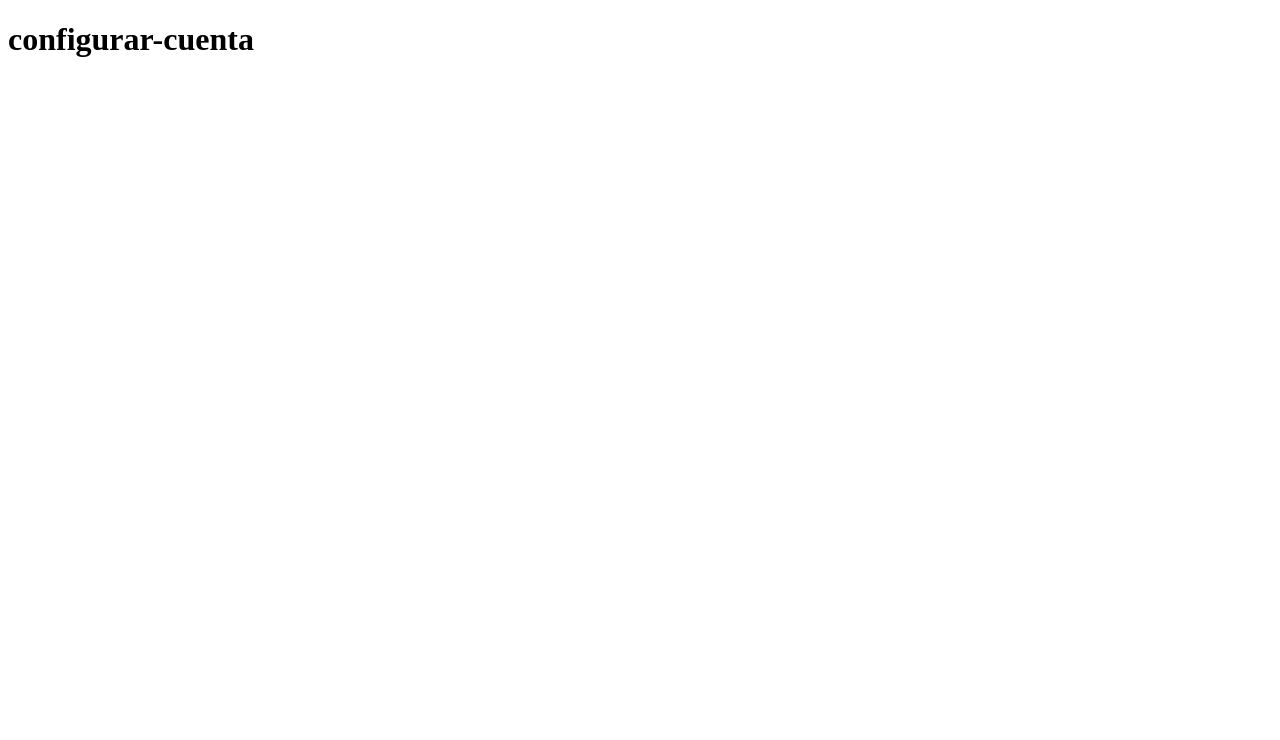
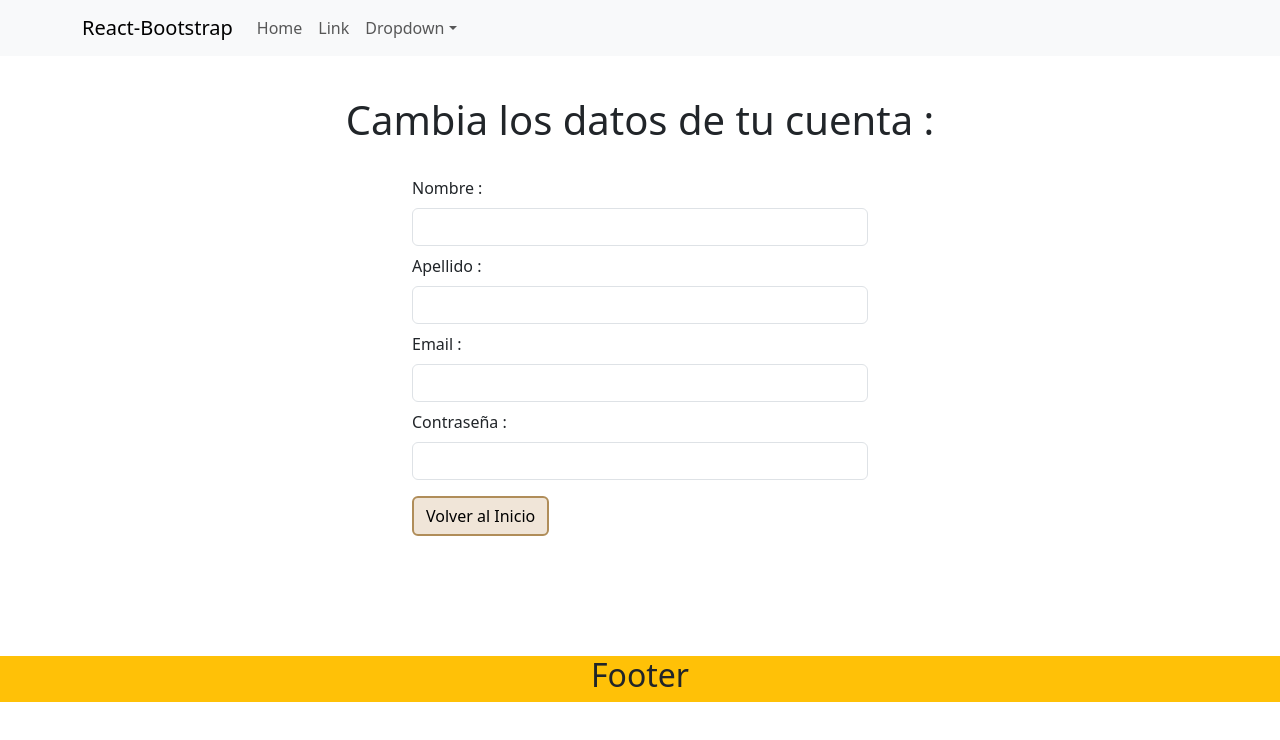
Before and after one commit to djauguust/Grupo2-TP3-Front-Restaurant-RollingCode, a React (Vite) app: page /Configurar-Cuenta in a window 1280 px wide. Shown: the top 740 px of the page. Built offline with nearby package versions, Linux system fonts and the light colour scheme.

Commit message:
Cree un formulario para cambiar los datos del usuario

```diff
--- a/src/App.jsx
+++ b/src/App.jsx
@@ -1,14 +1,18 @@
 import { useState } from 'react'
 import Rutes from './routes/Rutes'
+import Navbar from './components/navbar'
+import Footer from './components/footer'
 
 function App() {
 
 
   return (
     <>
+    <Navbar />
       <main>
         <Rutes />
       </main>
+    <Footer />
     </>
   )
 }
--- a/src/components/footer.jsx
+++ b/src/components/footer.jsx
@@ -0,0 +1,13 @@
+import React from 'react'
+
+const footer = () => {
+  return (
+    <>
+    <div className="d-flex justify-content-center bg-warning" >
+    <h2>Footer</h2>
+    </div>
+    </>
+  )
+}
+
+export default footer
--- a/src/components/navbar.jsx
+++ b/src/components/navbar.jsx
@@ -0,0 +1,34 @@
+import React from 'react'
+import { Container, Nav, NavDropdown, Navbar } from 'react-bootstrap'
+
+const navbar = () => {
+  return (
+    <>
+    <Navbar expand="lg" className="bg-body-tertiary">
+      <Container>
+        <Navbar.Brand href="#home">React-Bootstrap</Navbar.Brand>
+        <Navbar.Toggle aria-controls="basic-navbar-nav" />
+        <Navbar.Collapse id="basic-navbar-nav">
+          <Nav className="me-auto">
+            <Nav.Link href="#home">Home</Nav.Link>
+            <Nav.Link href="#link">Link</Nav.Link>
+            <NavDropdown title="Dropdown" id="basic-nav-dropdown">
+              <NavDropdown.Item href="#action/3.1">Action</NavDropdown.Item>
+              <NavDropdown.Item href="#action/3.2">
+                Another action
+              </NavDropdown.Item>
+              <NavDropdown.Item href="#action/3.3">Something</NavDropdown.Item>
+              <NavDropdown.Divider />
+              <NavDropdown.Item href="#action/3.4">
+                Separated link
+              </NavDropdown.Item>
+            </NavDropdown>
+          </Nav>
+        </Navbar.Collapse>
+      </Container>
+    </Navbar>
+    </>
+  )
+}
+
+export default navbar
--- a/src/main.jsx
+++ b/src/main.jsx
@@ -2,7 +2,7 @@ import React from 'react'
 import ReactDOM from 'react-dom/client'
 import App from './App.jsx'
 import { BrowserRouter } from 'react-router-dom'
-
+import "../node_modules/bootstrap/dist/css/bootstrap.min.css"
 
 ReactDOM.createRoot(document.getElementById('root')).render(
   <BrowserRouter>
--- a/src/pages/Configurar-Cuenta/configurar-cuenta.jsx
+++ b/src/pages/Configurar-Cuenta/configurar-cuenta.jsx
@@ -1,9 +1,41 @@
 import React from 'react'
+import { Button, Container, Form, Stack } from 'react-bootstrap'
+import "../../style/configurar-cuenta.css"
 
 const configurarCuenta = () => {
   return (
     <>
-    <h1>configurar-cuenta</h1>
+    <div className='Contenedor-Cuerpo'>
+    <div className='text-center'>
+        <h1>Cambia los datos de tu cuenta :</h1>
+    </div>
+    <h3></h3>
+    <Container>
+        <div className='Contenedor-Form'>
+        <Form>
+        <Stack gap={2}>
+            <Form.Group>
+                <Form.Label>Nombre :</Form.Label>
+                <Form.Control />
+            </Form.Group>
+            <Form.Group>
+                <Form.Label>Apellido :</Form.Label>
+                <Form.Control />
+            </Form.Group>
+            <Form.Group>
+                <Form.Label>Email :</Form.Label>
+                <Form.Control />
+            </Form.Group>
+            <Form.Group>
+                <Form.Label>Contraseña   :</Form.Label>
+                <Form.Control />
+            </Form.Group>
+        </Stack>
+            <Button className='btn-Volver mt-3'>Volver al Inicio</Button>
+        </Form>
+        </div>
+    </Container>
+    </div>
     </>
   )
 }
--- /dev/null
+++ b/src/style/configurar-cuenta.css
@@ -0,0 +1,69 @@
+
+
+/* Resolución para Pantallas de Ordenador */
+@media (min-width: 913px) {
+    .Contenedor-Cuerpo{
+        padding: 5vh 35vh 15vh 35vh;
+    }
+
+    .Contenedor-Form{
+        padding: 3vh 15vh 0 15vh;
+    }
+
+  }
+
+
+@media (min-width: 768px) and (max-width: 912px) {
+    h1{
+        font-size: 7vh !important;
+    }
+    h3{
+        font-size: 4vh !important;
+    }
+    .Imagen-Fondo{
+        height: 90vh;
+        background-size: 120%;
+        background-repeat: no-repeat;
+    }
+    .Cuerpo-Error{
+        padding: 0 7vh 0 7vh;
+    }
+  }
+
+  .btn-Volver {
+    display: inline-block;
+    height: 40px;
+    padding: 5px 10px;
+    font-weight: bold;
+    cursor: pointer;
+    transition: all 1s ease;
+    position: relative;
+    border-radius: 5px;
+    z-index: 0;
+    border: 2px solid #B08D59 !important;
+    background-color: #F0E5D8 !important;
+    color: black !important;
+    white-space: nowrap;
+}
+
+.btn-Volver:hover {
+    color: #F0E5D8 !important;
+}
+
+.btn-Volver:hover::after {
+    width: 100%;
+
+}
+
+.btn-Volver::after {
+    content: "";
+    position: absolute;
+    z-index: -1;
+    transition: all 1s ease;
+    left: 0;
+    top: 0;
+    width: 0;
+    height: 100%;
+
+    background: #B08D59 !important;
+}
```
